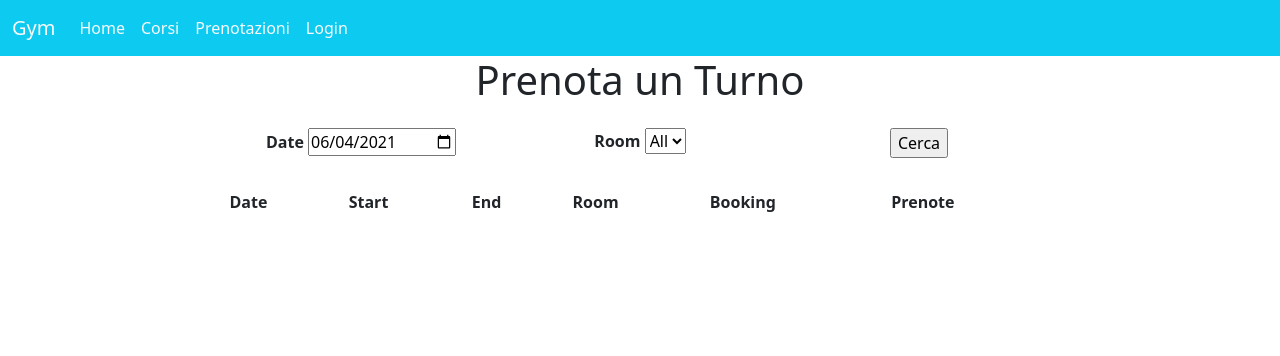
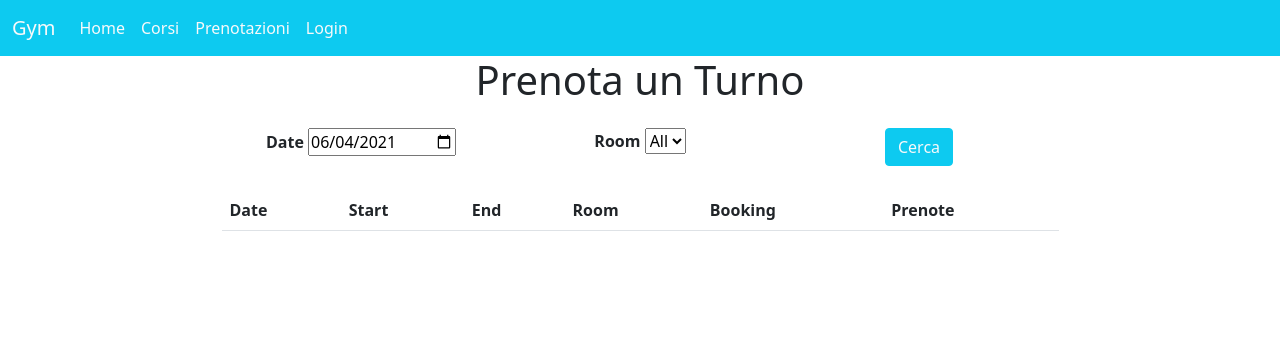
Before and after one commit to Simojoviz/db_project, a Flask app: page /shifts/2021/6/4/All in a window 1280 px wide. Shown: the top 356 px of the page. Run offline with Flask 2, Linux system fonts and the light colour scheme; data that the repository does not hold is empty; some libraries are stand-ins or nearby versions.

Commit message:
fix some style  details

```diff
--- a/templates/course.html
+++ b/templates/course.html
@@ -22,7 +22,7 @@
   <p>
     <strong>Giorni</strong> <br>
     {% for i in course_program %}
-    &nbsp;&nbsp;{{i.week_day}} <br>
+    &nbsp;&nbsp;{{i.week_day}} - {{i.room.name}} <br>
     {% endfor %}
   </p>
   <p>
--- a/templates/courses.html
+++ b/templates/courses.html
@@ -4,7 +4,7 @@
 
 <div class="container">
   <div>
-    <h1>Corsi</h1>
+    <h1 class="text-center mt-1">Corsi</h1>
     {% if current_user.is_authenticated and isStaff == True %}
       <form action="/new_course">
         <input type="submit", value="Aggiungi" class="btn btn-success btn-sm mt-2 ml-2">
--- a/templates/courses_sign_up.html
+++ b/templates/courses_sign_up.html
@@ -29,9 +29,10 @@
 </style>
 
 <div class="container">
-  <h3>Iscrizioni</h3>
+  <h1>Iscrizioni</h1>
 
   {% for c in courses %}
+  <div class="mb-2 ">
     <button type="button" class="collapsible">{{c.name}}</button>
     <div class="content">
 
@@ -46,7 +47,7 @@
           <td>{{c.ending}}</td>
           <td>
             <form action="{{ url_for('delete_sign_up', course_name=c.name) }}">
-          <input type="submit", value="Disiscriviti">
+            <input type="submit", value="Disiscriviti" class="btn btn-info btn-sm text-light">
             </form>
           </td>
         </tr>
@@ -71,6 +72,7 @@
         {% endfor %}
       </table>
 
+    </div>
   </div>
   {% endfor %}
   <div class="mt-4">
--- a/templates/prenotations.html
+++ b/templates/prenotations.html
@@ -2,7 +2,7 @@
 
 {% block pagebody %}
 <div class="container">
-  <h2>Prenotazioni</h2>
+  <h1>Prenotazioni</h1>
   <table class="table table-borderless">
     <tr>
       <th>Date</th>
@@ -22,7 +22,7 @@
       <td>{{s.room.max_capacity - s.prenotations|length}}/{{s.room.max_capacity}}</td>
       <td>
         <form action="{{ url_for('del_prenotation', shift=s.id) }}">
-          <input type="submit", value="Cancella">
+          <input type="submit", value="Cancella" class="btn btn-info btn-sm text-light">
         </form>
       </td>
     </tr>
--- a/templates/shifts.html
+++ b/templates/shifts.html
@@ -21,7 +21,7 @@
           </select>
         </div>
         <div class="col text-center">
-          <input type="submit", value="Cerca">
+          <input type="submit", value="Cerca" class="btn btn-info text-light" >
         </div>
       </div>
     </form>
@@ -29,7 +29,7 @@
 
 
   <div class=" w-75 mx-auto mt-4">
-    <table class="table table-borderless">
+    <table class="table table-hover">
       <tr>
         <th>Date</th>
         <th>Start</th>
@@ -48,7 +48,7 @@
         <td>{{s.room.max_capacity - s.prenotations|length}}/{{s.room.max_capacity}}</td>
         <td>
           <form action= "{{ url_for('prenotation', shift = s.id) }}">
-            <input type="submit", value="Iscriviti">
+            <input type="submit", value="Iscriviti" class="btn btn-info btn-sm text-light">
           </form>
         </td>
       </tr>
```
Also changed, not shown: templates/private.html (+6 -1 lines). Lines whose indentation alone changed are shown as unchanged.
